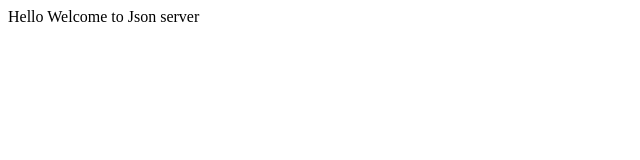
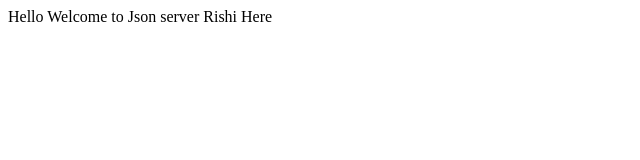
Before and after one commit to riships/flower-store-api, a website: page public/index.html in a window 1280 px wide. Shown: the full height of the page, 0-640 px from the left. Drawn offline with Linux system fonts and the light colour scheme.

Commit message:
Update index.html
test to repo

```diff
--- a/public/index.html
+++ b/public/index.html
@@ -9,7 +9,7 @@
 </head>
 
 <body>
-    Hello Welcome to Json server
+    Hello Welcome to Json server Rishi Here
 </body>
 
 </html>
```
